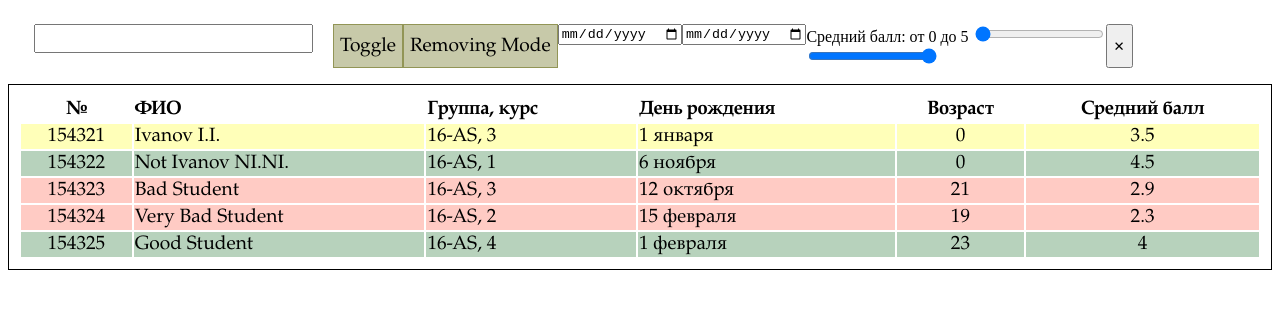
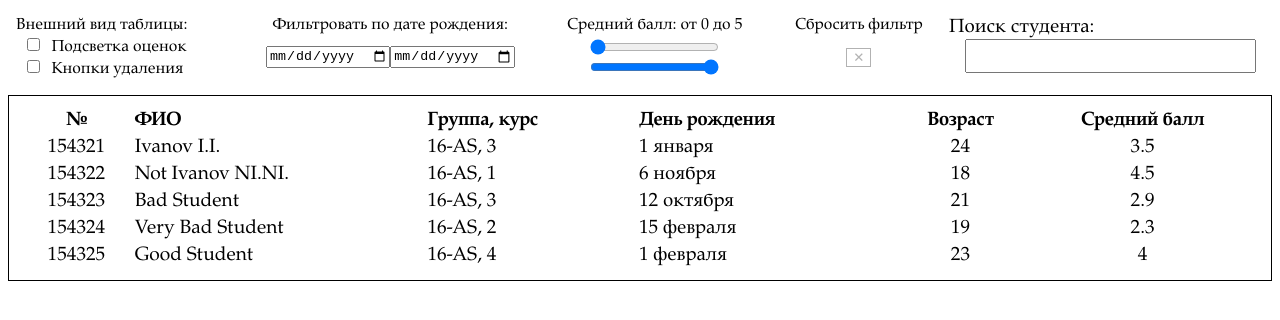
Before and after one commit to nzhestkova/student-table, an Angular app: page / in a window 1280 px wide. Shown: the top 320 px of the page. Built offline with nearby package versions, Linux system fonts and the light colour scheme.

Commit message:
Made filtration for table

```diff
--- a/src/app/app.component.ts
+++ b/src/app/app.component.ts
@@ -6,7 +6,7 @@ import { Component } from "@angular/core";
   styleUrls: ["./app.component.css"]
 })
 export class AppComponent {
-  mode = false;
+  mode = true;
   searchRequest: string;
   removingMode: boolean;
   dateFiltrationInterval: string[];
--- a/src/app/button-toggle/button-toggle.component.css
+++ b/src/app/button-toggle/button-toggle.component.css
@@ -1,26 +1,83 @@
-.panel_toggle {
-  color: black;
-  background: rgba(146, 149, 86, 0.51);
-  border: 1px solid #929556;
+.panel {
+  font-family: "Book Antiqua", serif;
+  display: flex;
+  padding-top: 0.5em;
+  padding-bottom: 1em;
+}
+.panel__settings {
+  flex-grow: 1;
+  flex-shrink: 1;
+  display: flex;
+  flex-direction: column;
+  padding-left: 0.5em;
+}
+.panel__settings input {
+  margin-left: 5%;
+  margin-right: 5%;
+}
+.panel__filtrationByDate {
+  flex-grow: 1;
+  flex-shrink: 1;
+  display: flex;
+  flex-direction: column;
+}
+.panel__filtrationByDate span {
+  text-align: center;
+}
+.panel__filtrationByDate label {
+  margin: auto;
+}
+.panel__filtrationByMark {
+  flex-grow: 1;
+  flex-shrink: 1;
+  display: flex;
+  flex-direction: column;
+}
+.panel__filtrationByMark span {
+  text-align: center;
+}
+.panel__filtrationByMark label {
+  margin: auto;
+  display: flex;
+  flex-direction: column;
+}
+.panel__filtrationReset {
+  flex-grow: 1;
+  flex-shrink: 1;
+  display: flex;
+  flex-direction: column;
+  position: relative;
+}
+.panel__filtrationReset span {
+  text-align: center;
+}
+.panel__filtrationReset button {
+  margin: auto;
   outline: none;
+  color: rgba(0, 0, 0, 0.3);
+  background: white;
+  border: 1px rgba(0, 0, 0, 0.3) solid;
+}
+.panel__filtrationReset button:hover {
+  color: rgba(0, 0, 0, 0.7);
+  border: 1px rgba(0, 0, 0, 0.7) solid;
+}
+.panel__filtrationReset button:active {
+  color: white;
+  border: 1px #000000 solid;
+  background: black;
+}
+.search {
+  display: flex;
+  flex-direction: column;
   font-size: 1.2em;
   font-family: "Book Antiqua", serif;
 }
-.panel_toggle:hover {
-  background: rgba(146, 149, 86, 0.75);
-}
-.panel_toggle:active {
-  background: #929556;
-}
-.panel_input {
-  outline: none;
+.search input {
   font-size: 1.2em;
   font-family: "Book Antiqua", serif;
-  margin-left: 10px;
-  margin-right: 20px;
-}
-.buttons {
-  display: flex;
-  padding: 1em;
+  outline: none;
+  margin-left: 5%;
+  margin-right: 5%;
 }
 /*# sourceMappingURL=button-toggle.component.css.map */
--- a/src/app/button-toggle/button-toggle.component.html
+++ b/src/app/button-toggle/button-toggle.component.html
@@ -1,24 +1,31 @@
-<div class="buttons">
-  <label>
-    <input class="panel_input" (input)="searching(request)" [(ngModel)]="request">
-  </label>
-  <button class="panel_toggle" (click)="change()">Toggle</button>
-  <button class="panel_toggle" (click)="removeMode(mode_isOff)">Removing Mode</button>
-  <label>
-    <input type="date" [(ngModel)]="date_interval_left" (change)="getDateInterval(date_interval_left, date_interval_right)">
-  </label>
-  <label>
-    <input type="date" [(ngModel)]="date_interval_right" (change)="getDateInterval(date_interval_left, date_interval_right)">
-  </label>
-  <div style="display: flex; flex-direction: column">
-    <label> Средний балл: от {{mark_interval_left}} до {{mark_interval_right}}
+<div class="panel">
+  <div class="panel__settings">
+    <span>Внешний вид таблицы:</span>
+    <label><input type="checkbox" (click)="change()">Подсветка оценок</label>
+    <label><input type="checkbox" (click)="removeMode(mode_isOff)">Кнопки удаления</label>
+  </div>
+  <div class="panel__filtrationByDate">
+    <span>Фильтровать по дате рождения:</span>
+    <label>
+      <input type="date" [(ngModel)]="date_interval_left" (change)="getDateInterval(date_interval_left, date_interval_right)">
+      <input type="date" [(ngModel)]="date_interval_right" (change)="getDateInterval(date_interval_left, date_interval_right)">
+    </label>
+  </div>
+  <div class="panel__filtrationByMark">
+    <span>Средний балл: от {{mark_interval_left}} до {{mark_interval_right}}</span>
+    <label>
       <input type="range" min="0" max="5" (click)="getMarkInterval(mark_interval_left, mark_interval_right)"
              [(ngModel)]="mark_interval_left">
-    </label>
-    <label>
       <input type="range" min="0" max="5" (click)="getMarkInterval(mark_interval_left, mark_interval_right)"
              [(ngModel)]="mark_interval_right">
     </label>
   </div>
-  <button (click)="resetFiltration()">✕</button>
+  <div class="panel__filtrationReset">
+    <span>Сбросить фильтр</span>
+    <button (click)="resetFiltration()">✕</button>
+  </div>
+  <label class="search">
+    <span>Поиск студента:</span>
+    <input type="search" (input)="searching(request)" [(ngModel)]="request">
+  </label>
 </div>
--- a/src/app/button-toggle/button-toggle.component.less
+++ b/src/app/button-toggle/button-toggle.component.less
@@ -1,26 +1,83 @@
 @font: "Book Antiqua", serif;
-.panel_toggle {
-  color: black;
-  background: rgba(146,149,86,0.51);
-  border: 1px solid rgb(146, 149, 86);
-  outline: none;
+.panel {
+  font-family: @font;
+  display: flex;
+  padding-top: 0.5em;
+  padding-bottom: 1em;
+  &__settings {
+    flex-grow: 1;
+    flex-shrink: 1;
+    display: flex;
+    flex-direction: column;
+    padding-left: 0.5em;
+    & input {
+      margin-left: 5%;
+      margin-right: 5%;
+    }
+  }
+  &__filtrationByDate {
+    flex-grow: 1;
+    flex-shrink: 1;
+    display: flex;
+    flex-direction: column;
+    & span {
+      text-align: center;
+    }
+    & label {
+      margin: auto;
+    }
+  }
+  &__filtrationByMark {
+    flex-grow: 1;
+    flex-shrink: 1;
+    display: flex;
+    flex-direction: column;
+    & span {
+      text-align: center;
+    }
+    & label {
+      margin: auto;
+      display: flex;
+      flex-direction: column;
+    }
+  }
+  &__filtrationReset {
+    flex-grow: 1;
+    flex-shrink: 1;
+    display: flex;
+    flex-direction: column;
+    position: relative;
+    & span {
+      text-align: center;
+    }
+    & button {
+      margin: auto;
+      outline: none;
+      color: rgba(0, 0, 0, 0.3);
+      background: white;
+      border: 1px rgba(0, 0, 0, 0.3) solid;
+      &:hover {
+        color: rgba(0, 0, 0, 0.7);
+        border: 1px rgba(0, 0, 0, 0.7) solid;
+      }
+      &:active {
+        color: white;
+        border: 1px rgba(0, 0, 0, 1) solid;
+        background: black;
+      }
+    }
+  }
+}
+.search {
+  display: flex;
+  flex-direction: column;
   font-size: 1.2em;
   font-family: @font;
-  &:hover {
-    background: rgba(146,149,86,0.75);
-  }
-  &:active {
-    background: rgb(146, 149, 86);
+  & input {
+    font-size: 1.2em;
+    font-family: @font;
+    outline: none;
+    margin-left: 5%;
+    margin-right: 5%;
   }
 }
-.panel_input {
-  outline: none;
-  font-size: 1.2em;
-  font-family: @font;
-  margin-left: 10px;
-  margin-right: 20px;
-}
-.buttons {
-  display: flex;
-  padding: 1em;
-}
--- a/src/app/button-toggle/button-toggle.component.ts
+++ b/src/app/button-toggle/button-toggle.component.ts
@@ -6,18 +6,17 @@ import { Component, EventEmitter, OnInit, Output } from "@angular/core";
   styleUrls: ["./button-toggle.component.css"]
 })
 export class ButtonToggleComponent implements OnInit {
-  request: string;
-  mode_isOff = true;
-  now = new Date(2019, 12, 6);
-  date_interval_left: string;
-  date_interval_right: string;
-  mark_interval_left = 0;
-  mark_interval_right = 5;
   @Output() GetMarkInterval = new EventEmitter();
   @Output() GetDateInterval = new EventEmitter();
   @Output() RemoveMode = new EventEmitter();
   @Output() Input = new EventEmitter();
   @Output() Changed = new EventEmitter();
+  request: string;
+  mode_isOff = true;
+  date_interval_left: string;
+  date_interval_right: string;
+  mark_interval_left = 0;
+  mark_interval_right = 5;
   searching(increased: string): void {
     this.Input.emit(increased);
   }
--- a/src/model/students.ts
+++ b/src/model/students.ts
@@ -18,9 +18,9 @@ class Students {
 let current_number: number = 154321;
 export let students = [
   new Students(current_number++, "Ivanov I.I.", "16-AS",
-    3, 3.5, new Date(2019, 1, 1)),
+    3, 3.5, new Date(1995, 1, 1)),
   new Students(current_number++, "Not Ivanov NI.NI.", "16-AS",
-    1, 4.5, new Date(2019, 11, 6)),
+    1, 4.5, new Date(2001, 11, 6)),
   new Students(current_number++, "Bad Student", "16-AS",
     3, 2.9, new Date(1998, 10, 12)),
   new Students(current_number++, "Very Bad Student", "16-AS",
```
Also changed, not shown: 1 other file (tests, documents, lock files or other folders).
